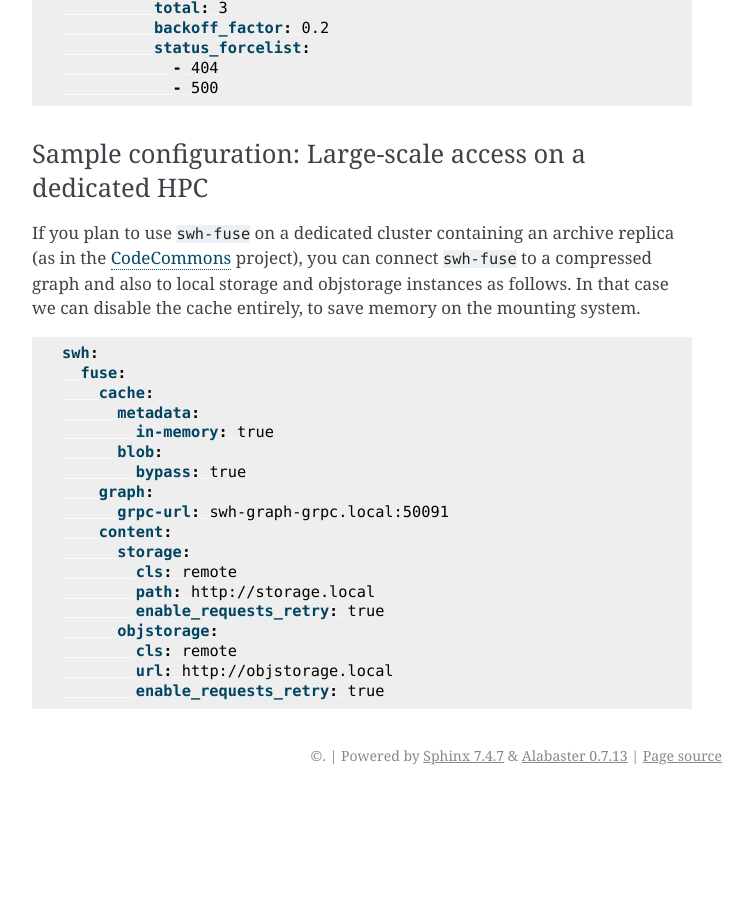
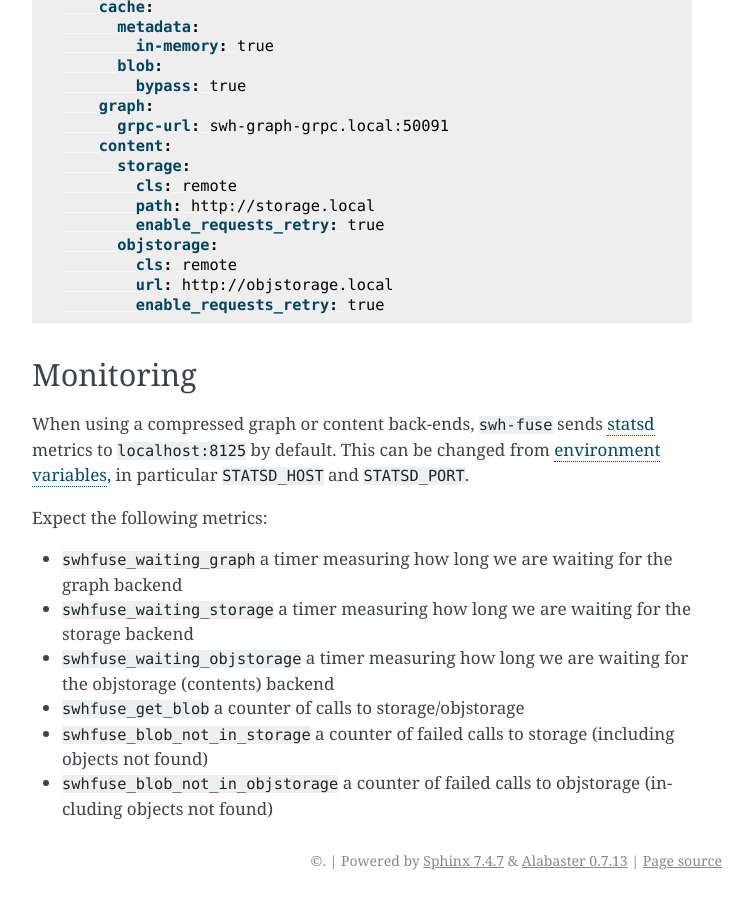
Before and after one commit to SoftwareHeritage/swh-fuse, a Sphinx documentation site: the page built from docs/configuration.rst, in a window 1280 px wide and 900 px high, scrolled down 4560 px. Shown: the whole window, without its empty margins (388-1141 px from the left). Built offline with Sphinx 7.4.7, drawn with Linux system fonts in a browser that asks for light colours; pages that are not in the unit, such as notebooks, are missing from menus; cross-references to code outside the pages are shown as plain code; before the commit the page ends 5355 px from its top, so only the background shows below that; some of the changed text lies outside the part shown.

Commit message:
Fixes of error handling, statsd metrics and documentation
statsd metrics did not have coherent names.

we remove the default limit on grpc.max_receive_message_length, as recent experiments showed some graph responses are larger.

```diff
--- a/docs/configuration.rst
+++ b/docs/configuration.rst
@@ -205,6 +191,8 @@ but cached locally to speed up repeated access to the same files.
 This can be useful to test on your own machine,
 using a :ref:`teaser dataset <swh-export-list>`
 and its corresponding :ref:`digestmap <swh-digestmap>`.
+To ensure the digestmap implementation is available,
+invoke ``pip install swh-digestmap``.
 
 .. code:: yaml
 
@@ -265,3 +253,22 @@ to save memory on the mounting system.
             cls: remote
             url: http://objstorage.local
             enable_requests_retry: true
+
+
+Monitoring
+----------
+
+When using a compressed graph or content back-ends,
+``swh-fuse`` sends `statsd <https://github.com/statsd/statsd>`_ metrics
+to ``localhost:8125`` by default.
+This can be changed from `environment variables <https://statsd.readthedocs.io/en/stable/configure.html#from-the-environment>`_,
+in particular ``STATSD_HOST`` and ``STATSD_PORT``.
+
+Expect the following metrics:
+
+* ``swhfuse_waiting_graph`` a timer measuring how long we are waiting for the graph backend
+* ``swhfuse_waiting_storage`` a timer measuring how long we are waiting for the storage backend
+* ``swhfuse_waiting_objstorage`` a timer measuring how long we are waiting for the objstorage (contents) backend
+* ``swhfuse_get_blob`` a counter of calls to storage/objstorage
+* ``swhfuse_blob_not_in_storage`` a counter of failed calls to storage (including objects not found)
+* ``swhfuse_blob_not_in_objstorage`` a counter of failed calls to objstorage (including objects not found)
--- a/docs/tutorial.rst
+++ b/docs/tutorial.rst
@@ -286,4 +286,4 @@ when using ``swh-fuse`` this is tractable only if you perform repeated accesses
 small subset of the archive. Otherwise,
 and if your infrastructure can hold a compressed graph server,
 you may configure ``swh-fuse`` to use it directly.
-This is described in the section :ref:`Configure swh-fuse for HPC access <swh-fuse-config-hpc>`.
+This is described in the :ref:`Configuration <swh-fuse-config-graph>` section.
```
Also changed, not shown: other parts of docs/configuration.rst (+1 -15 lines), benchmark/README.md, 3 other files.
